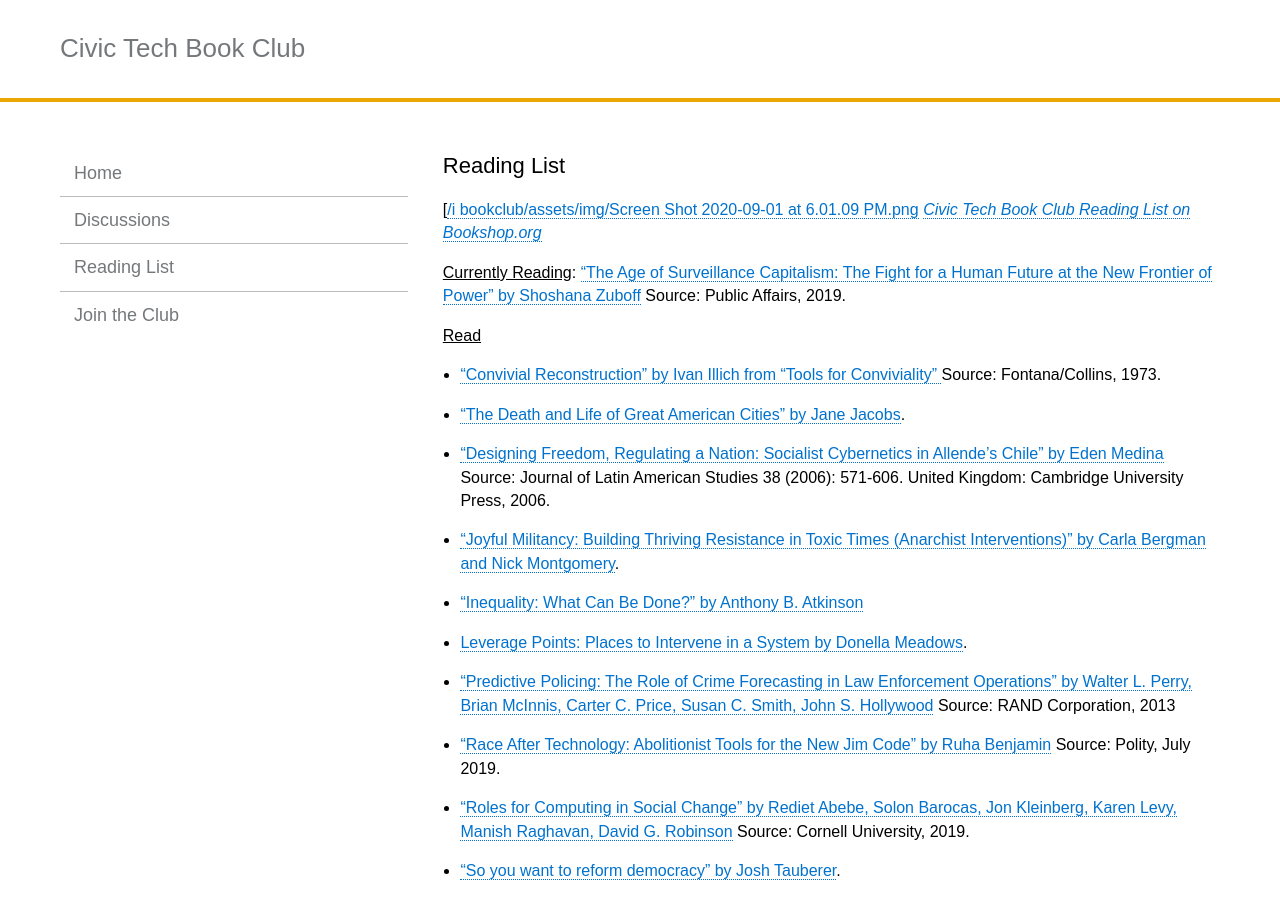
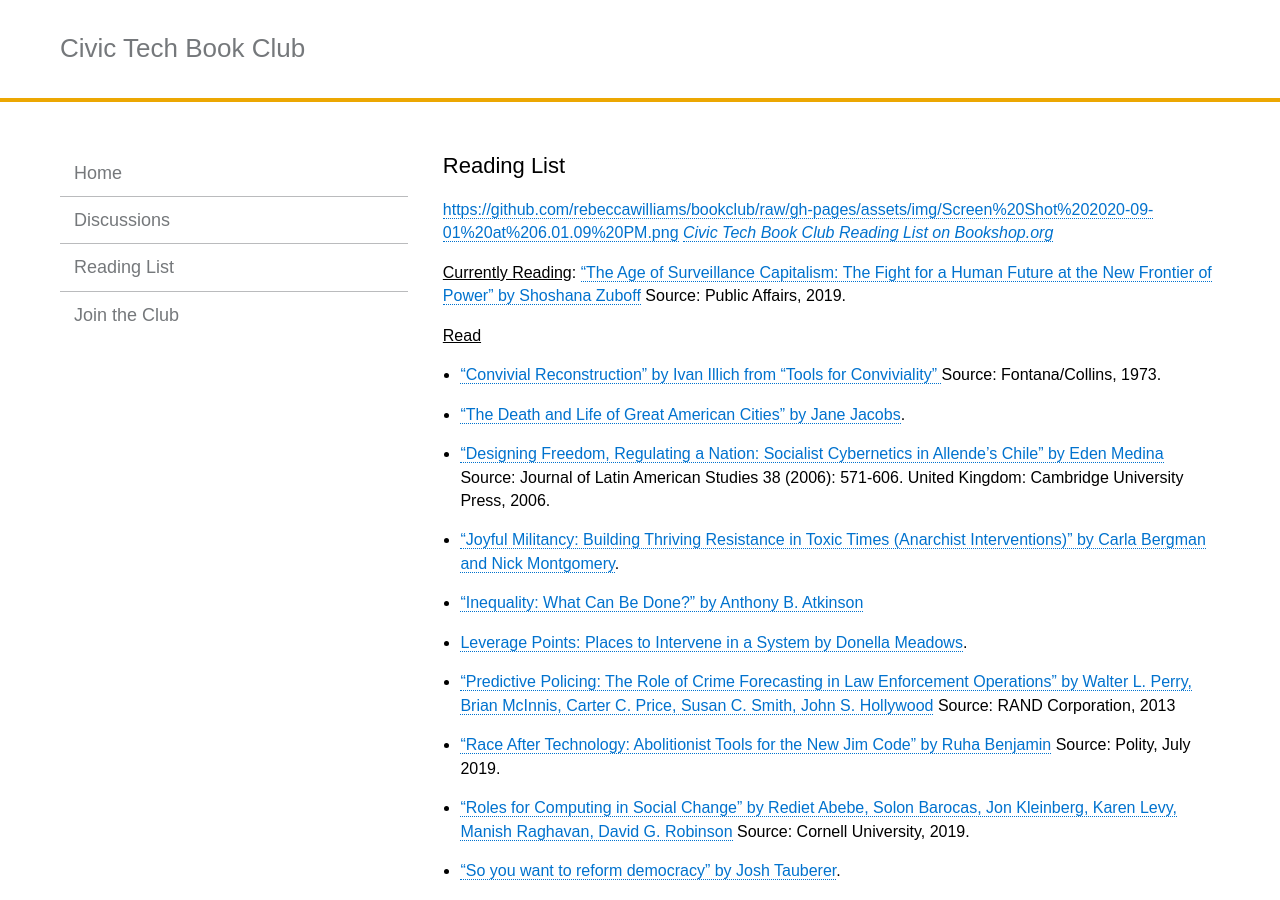
Before and after one commit to rebeccawilliams/bookclub, a Jekyll site: the page built from readinglist.md, in a window 1280 px wide and 900 px high. Built offline with Jekyll 4.4.1, drawn with Linux system fonts in a browser that asks for light colours.

Commit message:
Update readinglist.md

```diff
--- a/readinglist.md
+++ b/readinglist.md
@@ -3,7 +3,7 @@
 title:  "Reading List"
 ---
 
-[[/i bookclub/assets/img/Screen Shot 2020-09-01 at 6.01.09 PM.png](https://bookshop.org/lists/civic-tech-book-club-reading-list)
+[https://github.com/rebeccawilliams/bookclub/raw/gh-pages/assets/img/Screen%20Shot%202020-09-01%20at%206.01.09%20PM.png](https://bookshop.org/lists/civic-tech-book-club-reading-list)
 _[Civic Tech Book Club Reading List on Bookshop.org](https://bookshop.org/lists/civic-tech-book-club-reading-list)_
 
 <u>Currently Reading</u>: ["The Age of Surveillance Capitalism: The Fight for a Human Future at the New Frontier of Power" by Shoshana Zuboff](https://www.publicaffairsbooks.com/titles/shoshana-zuboff/the-age-of-surveillance-capitalism/9781610395694/) Source: Public Affairs, 2019.
```
